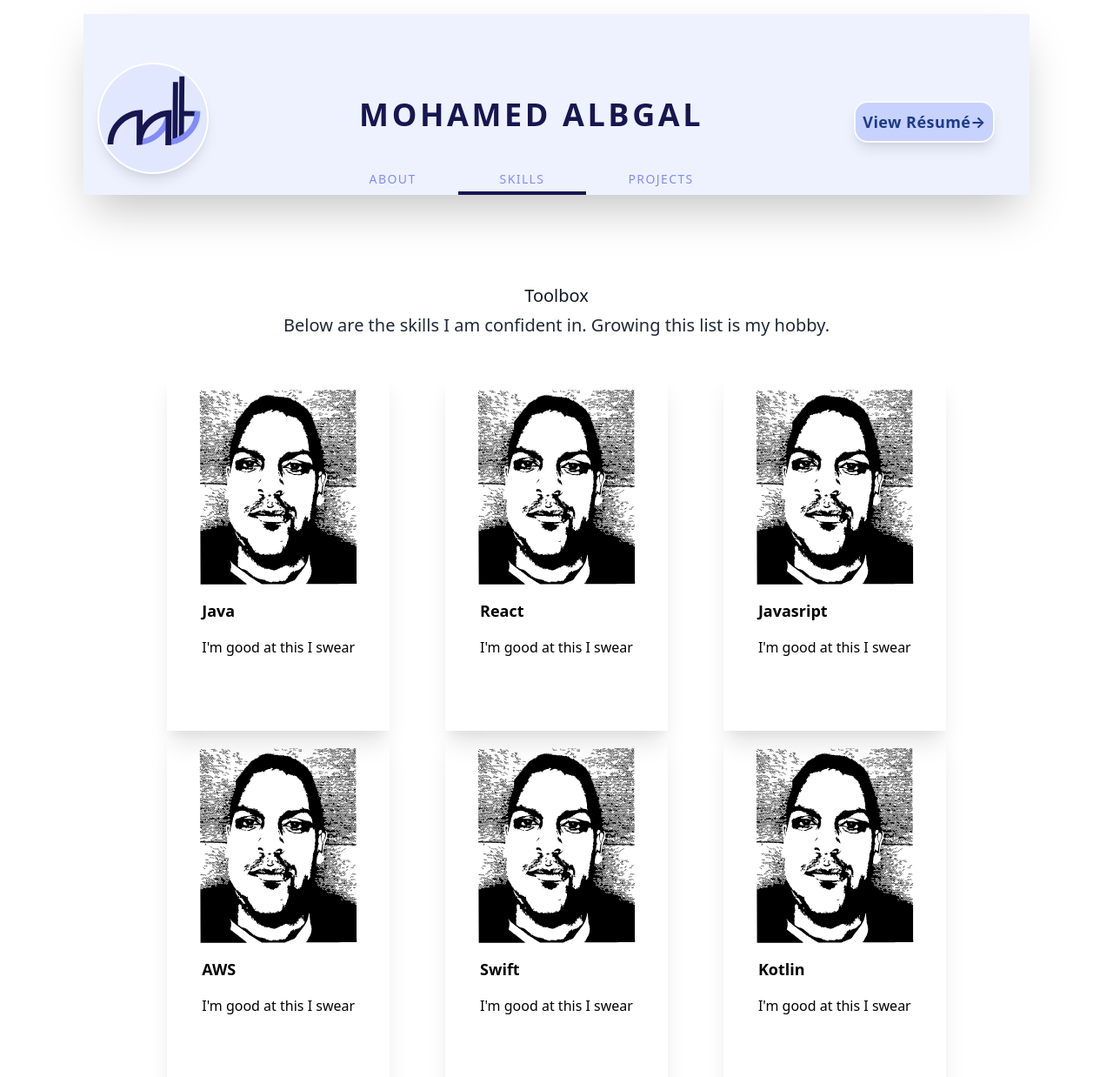
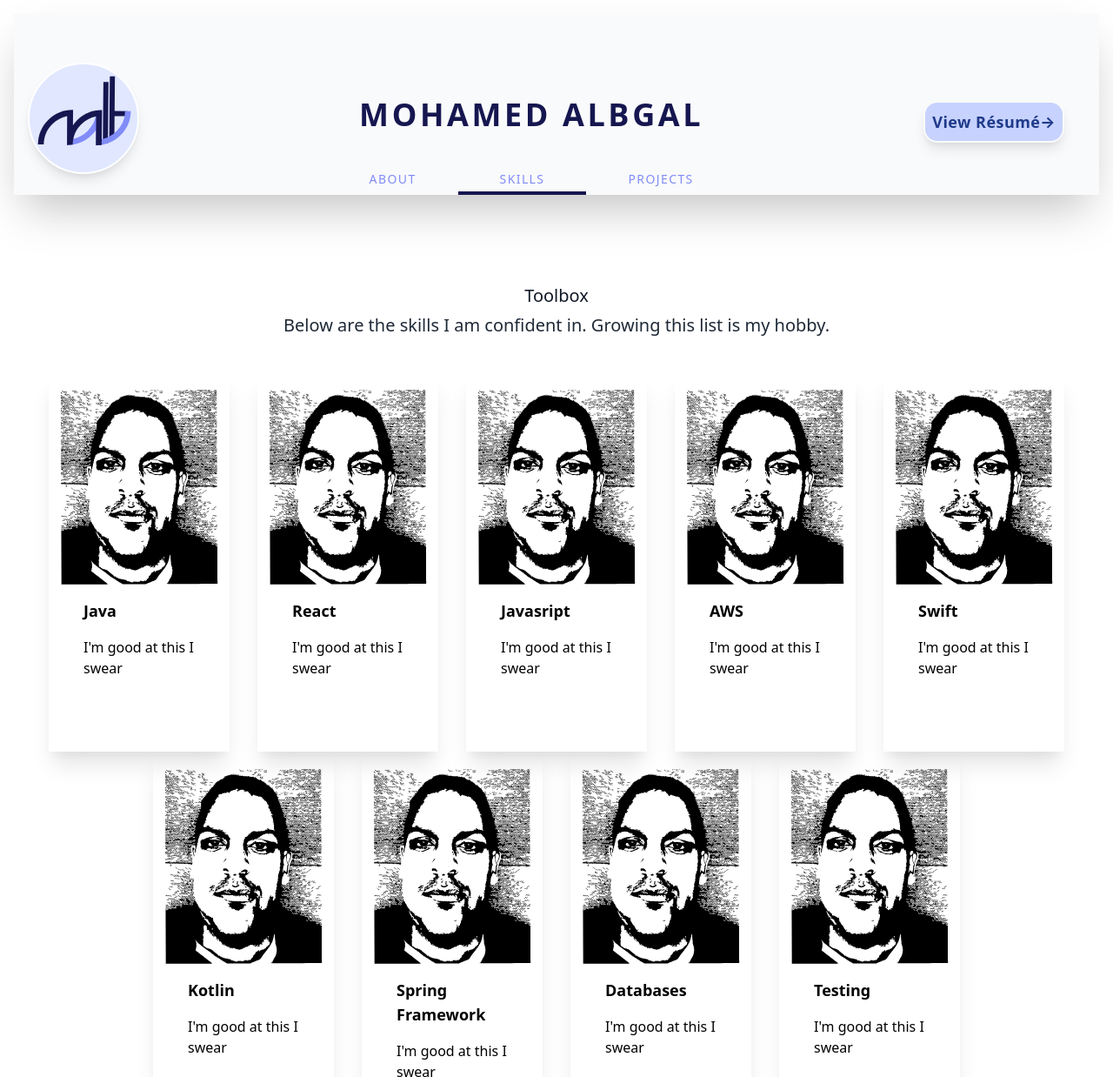
Before and after one commit to mohamed-albgal/portfolio_site, a Gatsby site: page /skills in a window 1280 px wide. Shown: the top 1238 px of the page at 87% size. Built offline with nearby package versions, Linux system fonts and the light colour scheme; Gatsby itself is replaced by a stand-in of ours.

Commit message:
fixed tailwind bug

```diff
--- a/src/components/DisplayCard.js
+++ b/src/components/DisplayCard.js
@@ -1,9 +1,8 @@
 import React from 'react';
 import sample from "../images/bw_self.svg"
 
-export default ({title, description, link, image,twWidth="w-1/2", twPaddingX="px-5"}) => {
+export default ({title, description, link, image,}) => {
     return (
-        <div className={`sm:${twWidth} ${twPaddingX}  shadow-xl hover:shadow-2xl  py-5`}>
         <div className=" rounded-xl">
             <div className="rounded-md">
                 <img src={sample} className="h-56 w-full rounded-xl  hover:opacity-25"/>
@@ -21,6 +20,5 @@ export default ({title, description, link, image,twWidth="w-1/2", twPaddingX="px
                 </div>
             </div>
         </div>
-            </div>
     )
 }
--- a/src/components/ProjectBox.js
+++ b/src/components/ProjectBox.js
@@ -8,13 +8,12 @@ export default () => {
         <Container heading={heading} subHeading={subHeading}>
             <div className="flex  justify-center flex-wrap container pb-10">
                 {projects.map((proj) => {
-                    return <DisplayCard
-                        twWidth="w-1/3"
+                    return<div className="sm:w-1/3 px-5  shadow-xl hover:shadow-2xl  py-5"> <DisplayCard
                         title={proj.item.title}
                         image={proj.item.image}
                         link={proj.item.link}
                         description={proj.item.description}
-                    />
+                    /></div>
                 })}
             </div>
         </Container>
--- a/src/components/SkillBox.js
+++ b/src/components/SkillBox.js
@@ -7,14 +7,15 @@ export default () => {
     return (
         <Container heading={heading} subHeading={subHeading}>
             <div className="flex  justify-center flex-wrap container pb-10">
+
                 {skills.map((skill) => {
-                    return <DisplayCard
-                        twWidth="w-2/12"
-                        twPaddingX="mx-8"
+                    return <div className="sm:w-2/12 mx-4  shadow-xl hover:shadow-2xl  py-5">
+                        <DisplayCard
                         title={skill.item.title}
                         image={skill.item.image}
                         description={skill.item.description}
-                    />
+                        />
+                    </div>
                 })}
             </div>
         </Container>
--- a/src/components/layout.js
+++ b/src/components/layout.js
@@ -12,7 +12,7 @@ const Layout = ({ children }) => {
         //     { children }
         // </div>
         <div>
-            <div className="bg-indigo-50 shadow-2xl flex justify-between flex-wrap pt-10">
+            <div className="bg-gray-50 shadow-2xl flex justify-between flex-wrap pt-10">
                 <Link className="" to="/">
                     <div className="w-32 h-32 border-white shadow-lg inline-block  border-2 self-center hover:bg-indigo-200 ml-4 mt-4 bg-indigo-100 rounded-full " id="logo">
                         <img className="mt-3 ml-1" src={logo}/>
--- a/src/styles/global.css
+++ b/src/styles/global.css
@@ -3,8 +3,9 @@
 @tailwind utilities;
 
 body{
-    padding:2vh 12vh;
+    padding: 2vh;
 }
+
 
 .activeNavLink {
     @apply border-logo-darkBlue;
```
Lines whose indentation alone changed are shown as unchanged.
